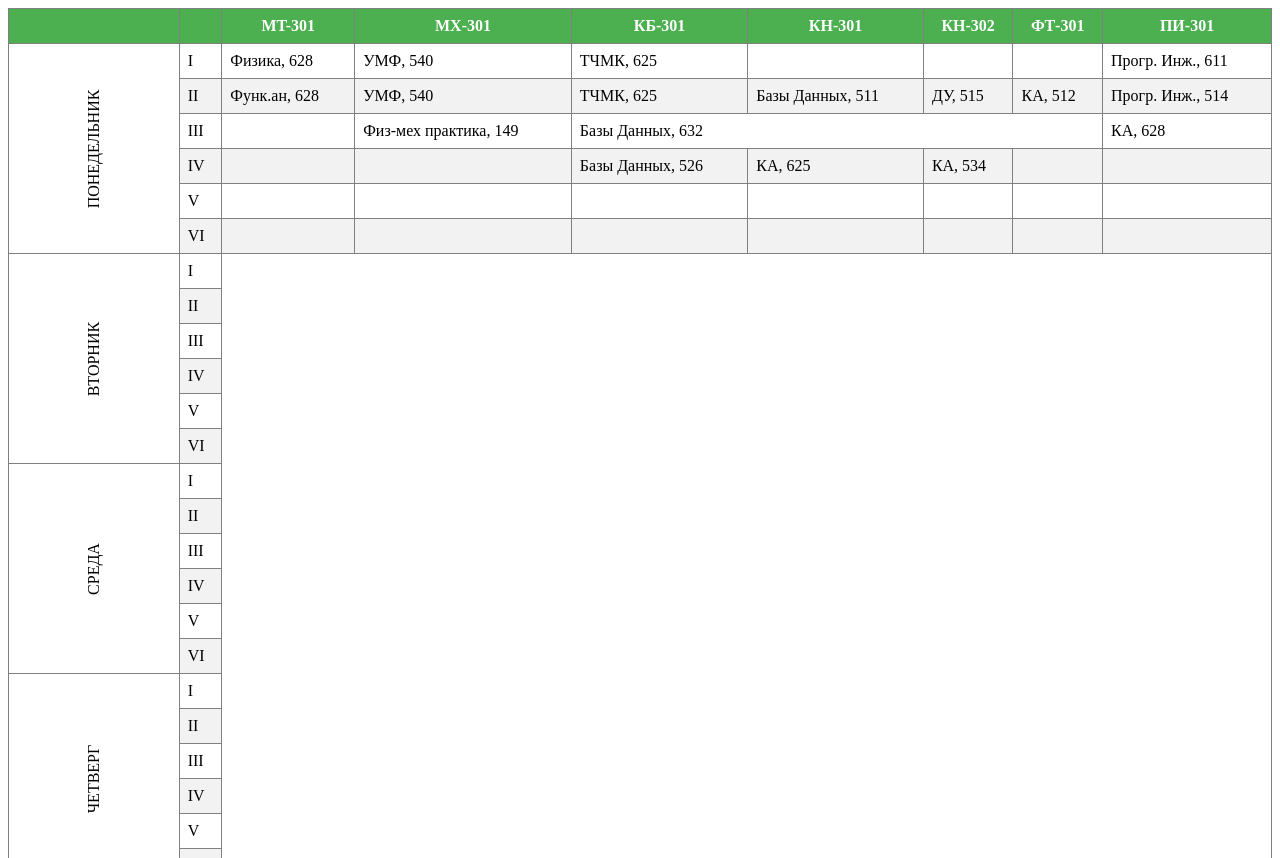
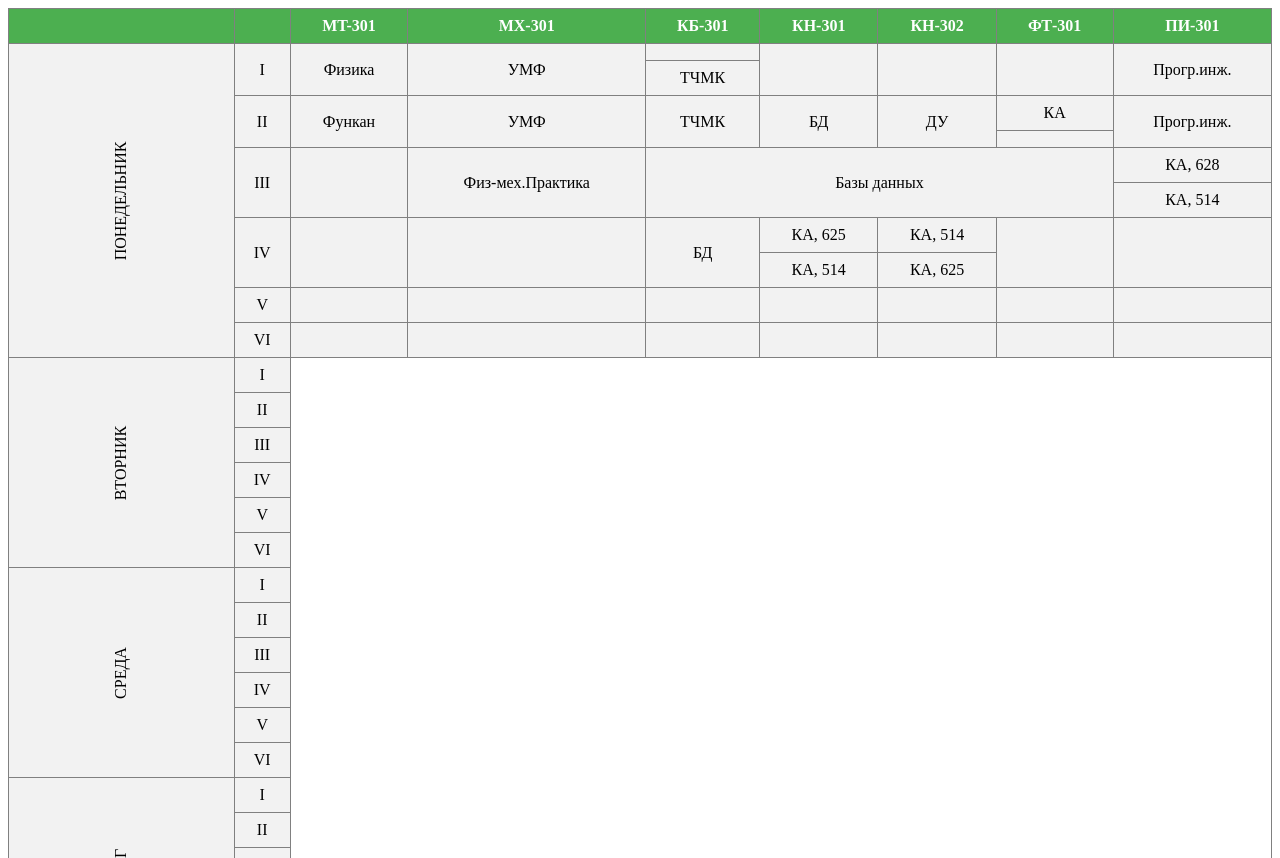
Before and after one commit to zokeer/zokeer.github.io, a plain HTML site: page index.html in a window 1280 px wide. Shown: the top 858 px of the page. Drawn offline with Linux system fonts and the light colour scheme.

Commit message:
Initial commit

```diff
--- a/index.html
+++ b/index.html
@@ -25,11 +25,10 @@
 		}
 
 		th, td {
-			text-align: left;
+			text-align: center;
 			padding: 8px;
+			background-color: #f2f2f2
 		}
-
-		tr:nth-child(even){background-color: #f2f2f2}
 
 		th {
 			background-color: #4CAF50;
@@ -54,11 +53,14 @@
 	</tr>
 	</thead>
         <tbody>
-    	<tr><td rowspan="6"><div class="rotate-90-degrees">ПОНЕДЕЛЬНИК</div></td>
-		<td>I</td><td>Физика, 628</td><td>УМФ, 540</td><td>ТЧМК, 625</td><td></td><td></td><td></td><td>Прогр. Инж., 611</td></tr>
-		<tr><td>II</td><td>Функ.ан, 628</td><td>УМФ, 540</td><td>ТЧМК, 625</td><td>Базы Данных, 511</td><td>ДУ, 515</td><td>КА, 512</td><td>Прогр. Инж., 514</td></tr>
-		<tr><td>III</td><td></td><td>Физ-мех практика, 149</td><td colspan="4">Базы Данных, 632</td><td>КА, 628</td></tr>
-		<tr><td>IV</td><td></td><td></td><td>Базы Данных, 526</td><td>КА, 625</td><td>КА, 534</td><td></td><td></td></tr>
+        	<tr><td rowspan="10"><div class="rotate-90-degrees">ПОНЕДЕЛЬНИК</div></td><td rowspan="2">I</td><td rowspan="2">Физика</td><td rowspan="2">УМФ</td><td></td><td rowspan="2"></td><td rowspan="2"></td><td rowspan="2"></td><td rowspan="2">Прогр.инж.</td></tr>
+            <tr><td>ТЧМК</td></tr>
+            <tr><td rowspan="2">II</td><td rowspan="2">Функан</td><td rowspan="2">УМФ</td><td rowspan="2">ТЧМК</td><td rowspan="2">БД</td><td rowspan="2">ДУ</td><td>КА</td><td rowspan="2">Прогр.инж.</td></tr>
+            <tr><td></td></tr>
+            <tr><td rowspan="2">III</td><td rowspan="2"></td><td rowspan="2">Физ-мех.Практика</td><td colspan="4" rowspan="2">Базы данных</td><td>КА, 628</td></tr>
+            <tr><td>КА, 514</td></tr>
+            <tr><td rowspan="2">IV</td><td rowspan="2"></td><td rowspan="2"></td><td rowspan="2">БД</td><td>КА, 625</td><td>КА, 514</td><td rowspan="2"></td><td rowspan="2"></td></tr>
+            <tr><td>КА, 514</td><td>КА, 625</td></tr>
             <tr><td>V</td><td></td><td></td><td></td><td></td><td></td><td></td><td></td></tr>
             <tr><td>VI</td><td></td><td></td><td></td><td></td><td></td><td></td><td></td></tr>
 			<tr><td rowspan="6"><div class="rotate-90-degrees">ВТОРНИК</div></td>
```
Lines whose indentation alone changed are shown as unchanged.
